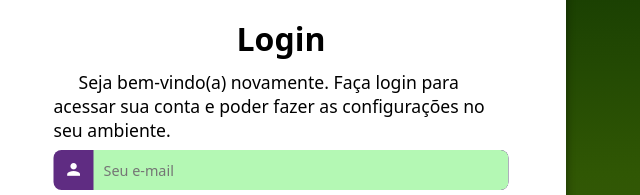
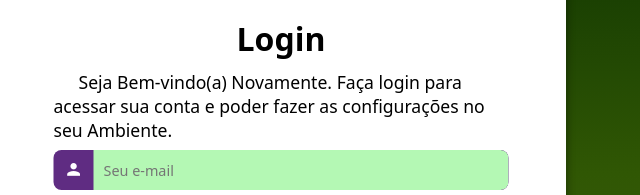
Before and after one commit to euToni/projeto-login, a plain HTML site: page index.html in a window 1280 px wide. Shown: the part 226-421 px from the top of the page, 549-1189 px from the left. Drawn offline with Linux system fonts and the light colour scheme.

Commit message:
Alterando formatação

```diff
--- a/index.html
+++ b/index.html
@@ -16,7 +16,7 @@
             </div>
             <div id="formulario">
                 <h1>Login</h1>
-                <p>Seja bem-vindo(a) novamente. Faça login para acessar sua conta e poder fazer as configurações no seu ambiente.</p>
+                <p>Seja Bem-vindo(a) Novamente. Faça login para acessar sua conta e poder fazer as configurações no seu Ambiente.</p>
                 <form action="login.php" method="post" autocomplete="on">
                     <div class="campo">
                         <i class="material-icons">person</i>
```
